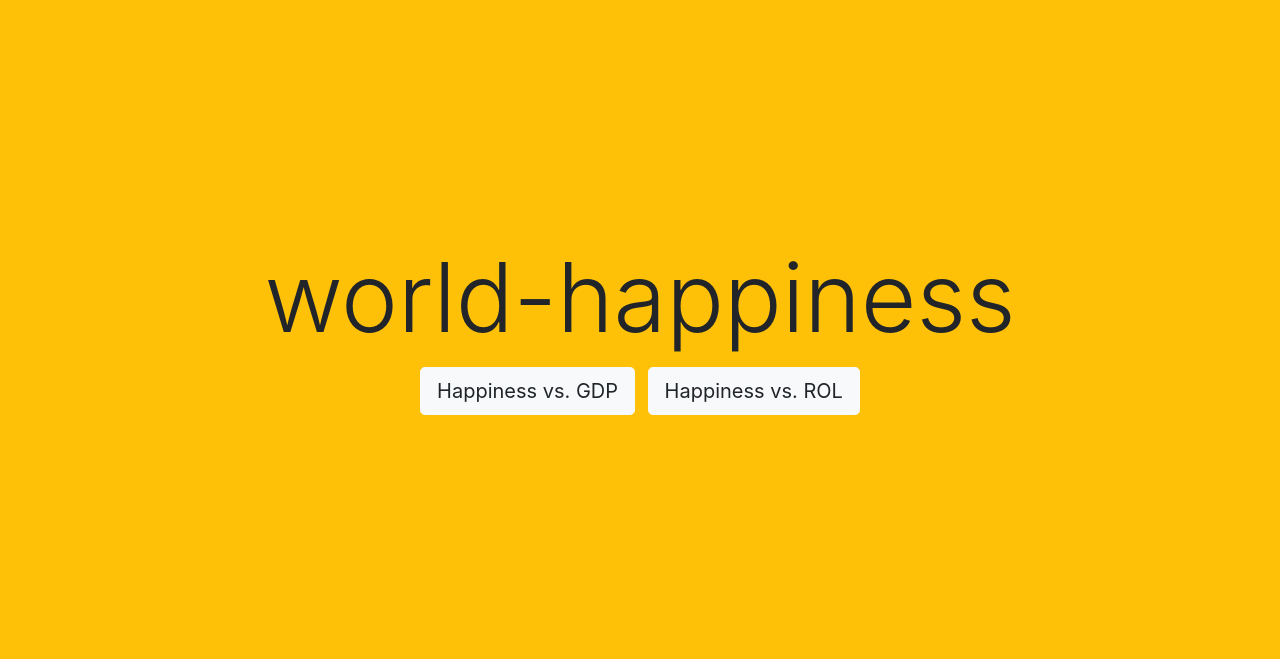
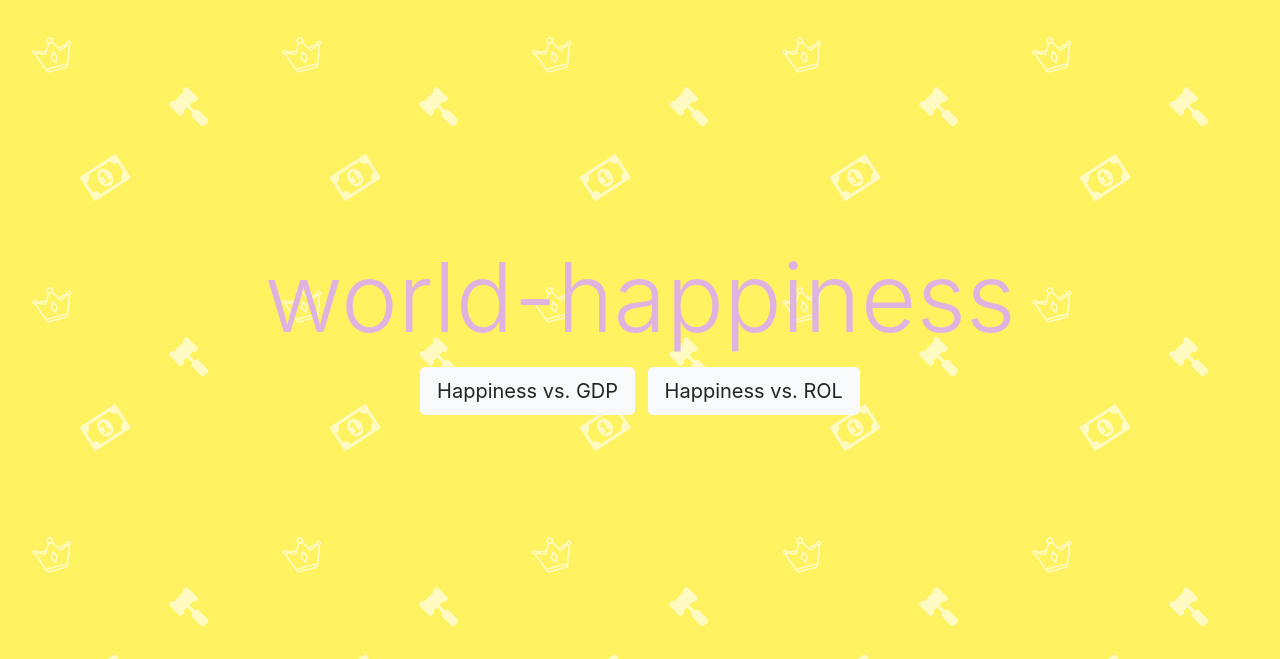
Before and after one commit to ahmedksultan/brimless-yankee, a Flask app: page / in a window 1280 px wide. Shown: the top 659 px of the page. Run offline with Flask 2, Linux system fonts and the light colour scheme; parts of the project's set-up code (start-up, migrations or seed data) failed here and were passed over; some libraries are stand-ins or nearby versions.

Commit message:
changed background style

```diff
--- a/app/static/css/styles.css
+++ b/app/static/css/styles.css
@@ -1,3 +1,5 @@
+/* BG color: #fff261 */
+
 .viz-container{
     display: flex;
     align-items: center;
@@ -12,9 +14,14 @@ h3{
 }
 
 body {
-    background-color: #ffc107;
+    /* background-color: #fff261; */
+    background: #Fff url(./../img/pattern.png) repeat;
 }
 
 .object {
     margin: auto;
 }
+
+.display-1{
+    color: #ddb4e0;
+}
```
Also changed, not shown: app/static/img/pattern.png (added).
